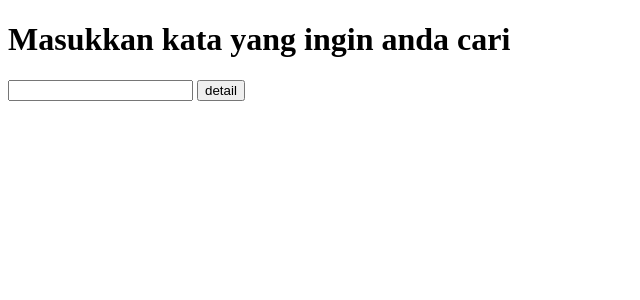
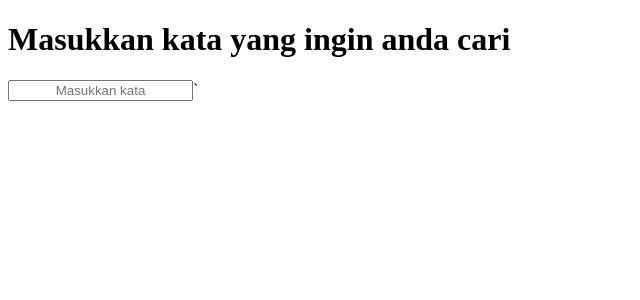
Before and after one commit to rizalilhamm/acehnese-dictionary, a Flask app: page /search in a window 1280 px wide. Shown: the top 300 px of the page, without its empty margins (0-640 px from the left). Run offline with Flask 2, Linux system fonts and the light colour scheme; some libraries are stand-ins or nearby versions.

Commit message:
Refactor search templates

```diff
--- a/app/templates/search_vocabulary.html
+++ b/app/templates/search_vocabulary.html
@@ -10,8 +10,9 @@
 </head>
 <body>
 	<h1>Masukkan kata yang ingin anda cari</h1>
-	<input type="text" id="tags">
-	<input type="submit" value="detail">
+	<!-- <input type="text" id="tags">
+	<input type="submit" value="detail"> -->
+	<input type="text" placeholder="Masukkan kata" id="tags" style="text-align: center;">`
 
 	<script>
 $( function() {
```
